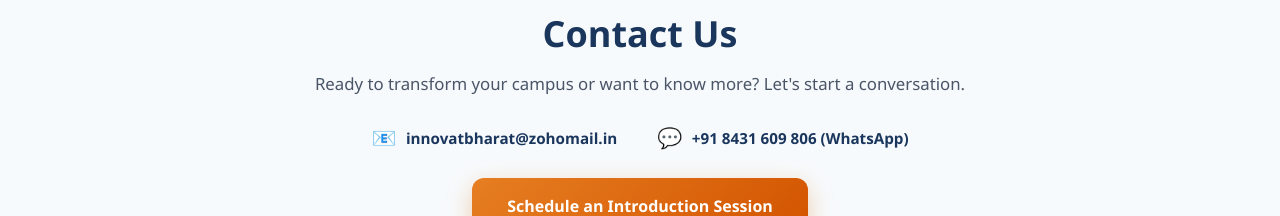
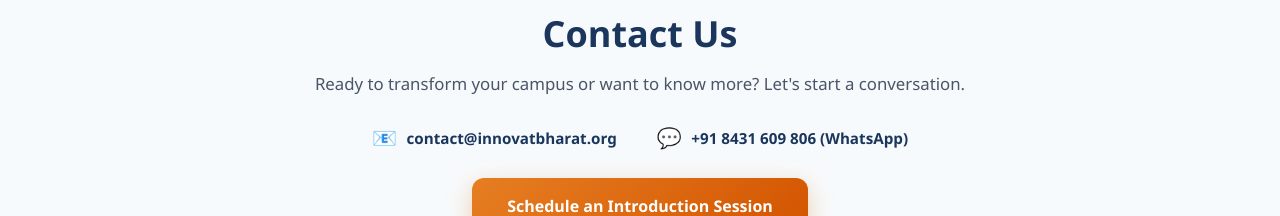
Before and after one commit to tnmurthy/ib-2026, an Angular app: page / in a window 1280 px wide. Shown: the part 1841-2057 px from the top of the page. Built offline with nearby package versions, Linux system fonts and the light colour scheme.

Commit message:
Update home.component.html

```diff
--- a/src/app/pages/home/home.component.html
+++ b/src/app/pages/home/home.component.html
@@ -230,7 +230,7 @@
         <div class="contact-details">
           <div class="contact-detail-item">
             <span class="contact-detail-icon">📧</span>
-            <a href="mailto:innovatbharat@zohomail.in">innovatbharat&#64;zohomail.in</a>
+            <a href="mailto:innovatbharat@zohomail.in">contact@innovatbharat.org</a>
           </div>
           <div class="contact-detail-item">
             <span class="contact-detail-icon">💬</span>
```
